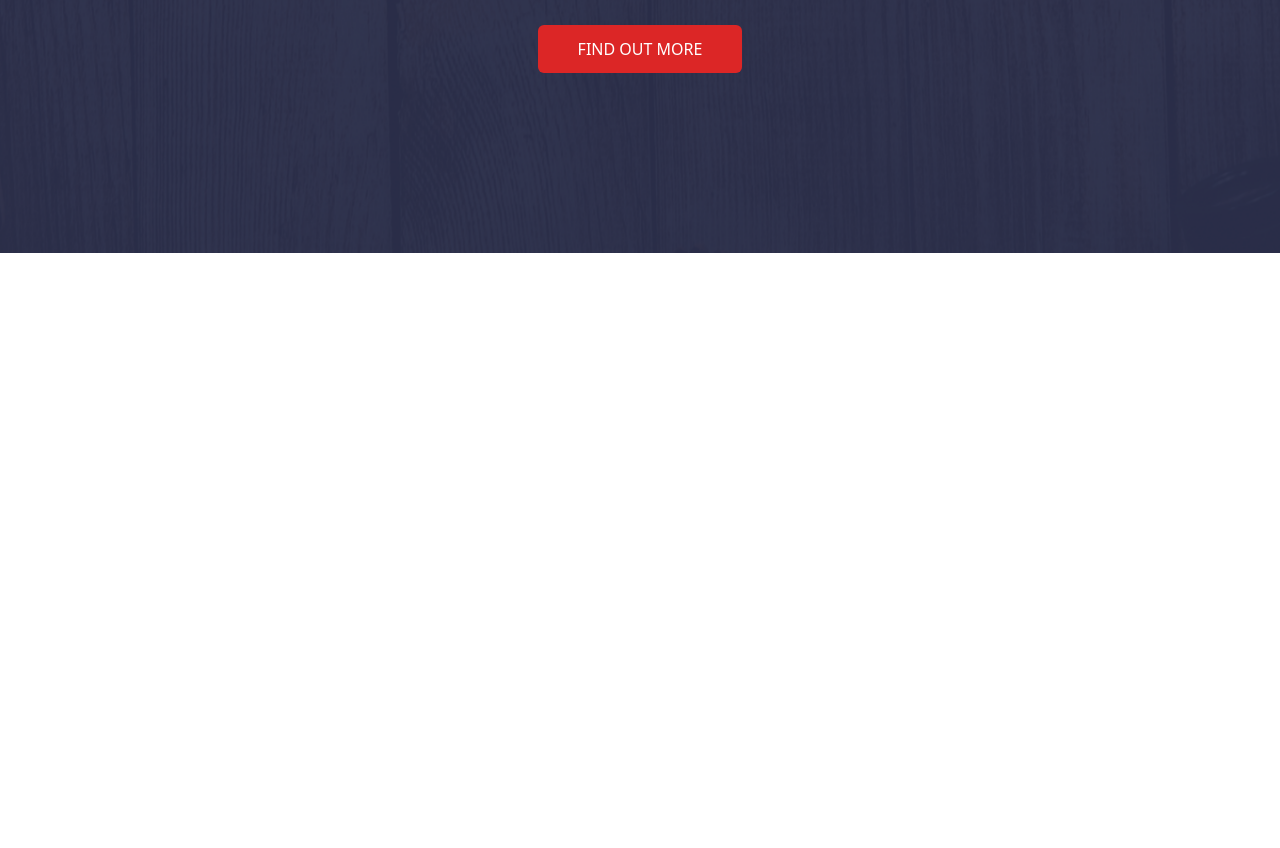
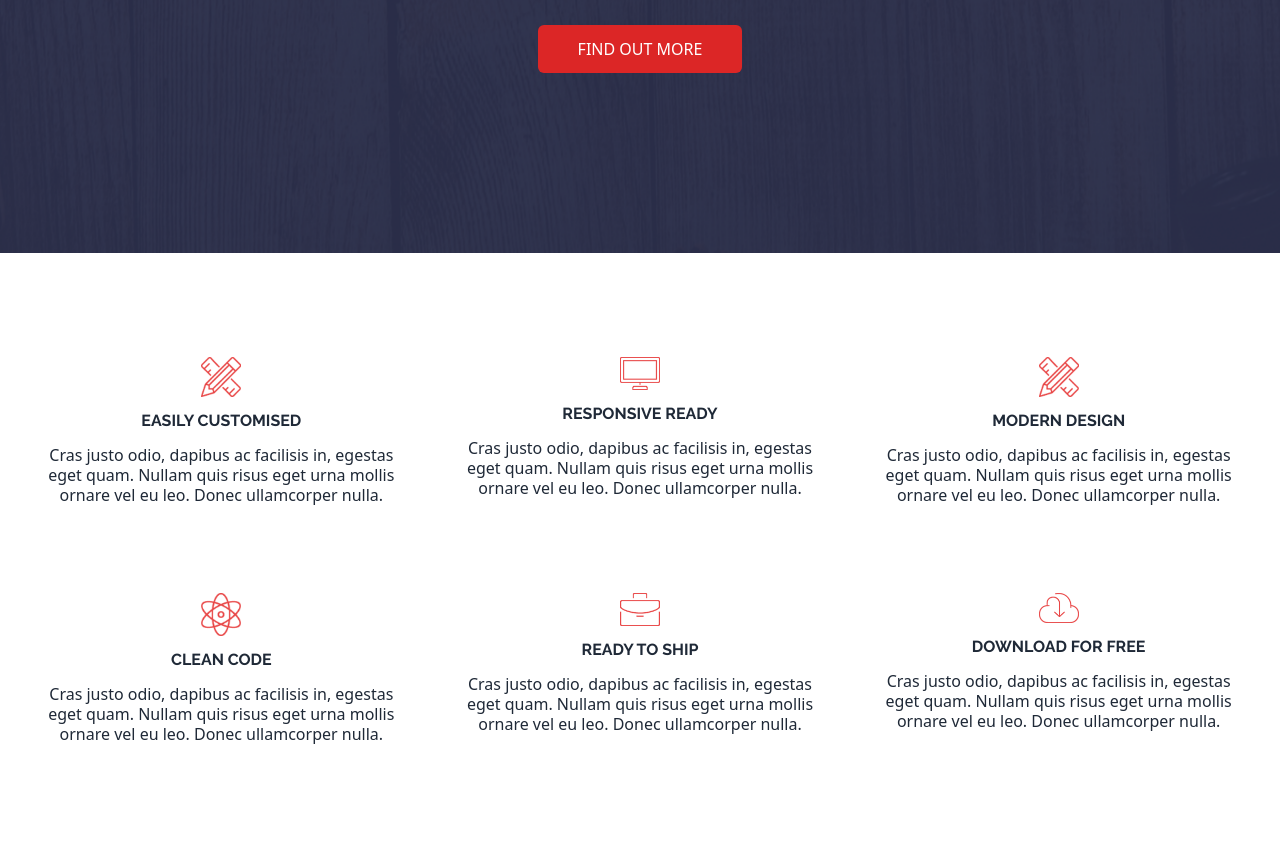
Before and after one commit to prodipcoderr/Activebox, a plain HTML site: page index.html in a window 1280 px wide. Shown: the part 453-1301 px from the top of the page. Before the commit the page ends 800 px from the top, so only its background shows below. Drawn offline with nearby package versions, Linux system fonts and the light colour scheme.

Commit message:
features section done

```diff
--- a/index.html
+++ b/index.html
@@ -48,7 +48,72 @@
     </div>
   </header>
   <main>
-
+    <!-- Features sections -->
+    <section class="features-section py-12">
+      <div class="container mx-auto p-4">
+        <div class="features-item grid md:grid-cols-2 lg:grid-cols-3 gap-2">
+          <div class="features-item-1 flex flex-col items-center space-y-3 py-10">
+            <div class="logo"><img class="w-10" src="./img/1.png" alt="features-one"></div>
+            <div class="title">
+              <h3 class="font-raleway font-sm font-bold uppercase">Easily Customised</h3>
+            </div>
+            <div class="desc">
+              <p class="text-center leading-5">Cras justo odio, dapibus ac facilisis in, egestas <br> eget quam. Nullam
+                quis risus eget urna mollis <br> ornare vel eu leo. Donec ullamcorper nulla.</p>
+            </div>
+          </div>
+          <div class="features-item-2 flex flex-col items-center space-y-3 py-10">
+            <div class="logo"><img class="w-10" src="./img/2.png" alt="features-one"></div>
+            <div class="title">
+              <h3 class="font-raleway font-sm font-bold uppercase">Responsive REady</h3>
+            </div>
+            <div class="desc">
+              <p class="text-center leading-5">Cras justo odio, dapibus ac facilisis in, egestas <br> eget quam. Nullam
+                quis risus eget urna mollis <br> ornare vel eu leo. Donec ullamcorper nulla.</p>
+            </div>
+          </div>
+          <div class="features-item-3 flex flex-col items-center space-y-3 py-10">
+            <div class="logo"><img class="w-10" src="./img/1.png" alt="features-one"></div>
+            <div class="title">
+              <h3 class="font-raleway font-sm font-bold uppercase">Modern Design</h3>
+            </div>
+            <div class="desc">
+              <p class="text-center leading-5">Cras justo odio, dapibus ac facilisis in, egestas <br> eget quam. Nullam
+                quis risus eget urna mollis <br> ornare vel eu leo. Donec ullamcorper nulla.</p>
+            </div>
+          </div>
+          <div class="features-item-4 flex flex-col items-center space-y-3 py-10">
+            <div class="logo"><img class="w-10" src="./img/4.png" alt="features-one"></div>
+            <div class="title">
+              <h3 class="font-raleway font-sm font-bold uppercase">Clean Code</h3>
+            </div>
+            <div class="desc">
+              <p class="text-center leading-5">Cras justo odio, dapibus ac facilisis in, egestas <br> eget quam. Nullam
+                quis risus eget urna mollis <br> ornare vel eu leo. Donec ullamcorper nulla.</p>
+            </div>
+          </div>
+          <div class="features-item-5 flex flex-col items-center space-y-3 py-10">
+            <div class="logo"><img class="w-10" src="./img/5.png" alt="features-one"></div>
+            <div class="title">
+              <h3 class="font-raleway font-sm font-bold uppercase">Ready to Ship</h3>
+            </div>
+            <div class="desc">
+              <p class="text-center leading-5">Cras justo odio, dapibus ac facilisis in, egestas <br> eget quam. Nullam
+                quis risus eget urna mollis <br> ornare vel eu leo. Donec ullamcorper nulla.</p>
+            </div>
+          </div>
+          <div class="features-item-6 flex flex-col items-center space-y-3 py-10">
+            <div class="logo"><img class="w-10" src="./img/6.png" alt="features-one"></div>
+            <div class="title">
+              <h3 class="font-raleway font-sm font-bold uppercase">Download for Free</h3>
+            </div>
+            <div class="desc">
+              <p class="text-center leading-5">Cras justo odio, dapibus ac facilisis in, egestas <br> eget quam. Nullam
+                quis risus eget urna mollis <br> ornare vel eu leo. Donec ullamcorper nulla.</p>
+            </div>
+          </div>
+        </div>
+    </section>
   </main>
   <footer>
 
```
Also changed, not shown: img/1.png (added), img/2.png (added), img/3.png (added), img/4.png (added), img/5.png (added), img/6.png (added).
